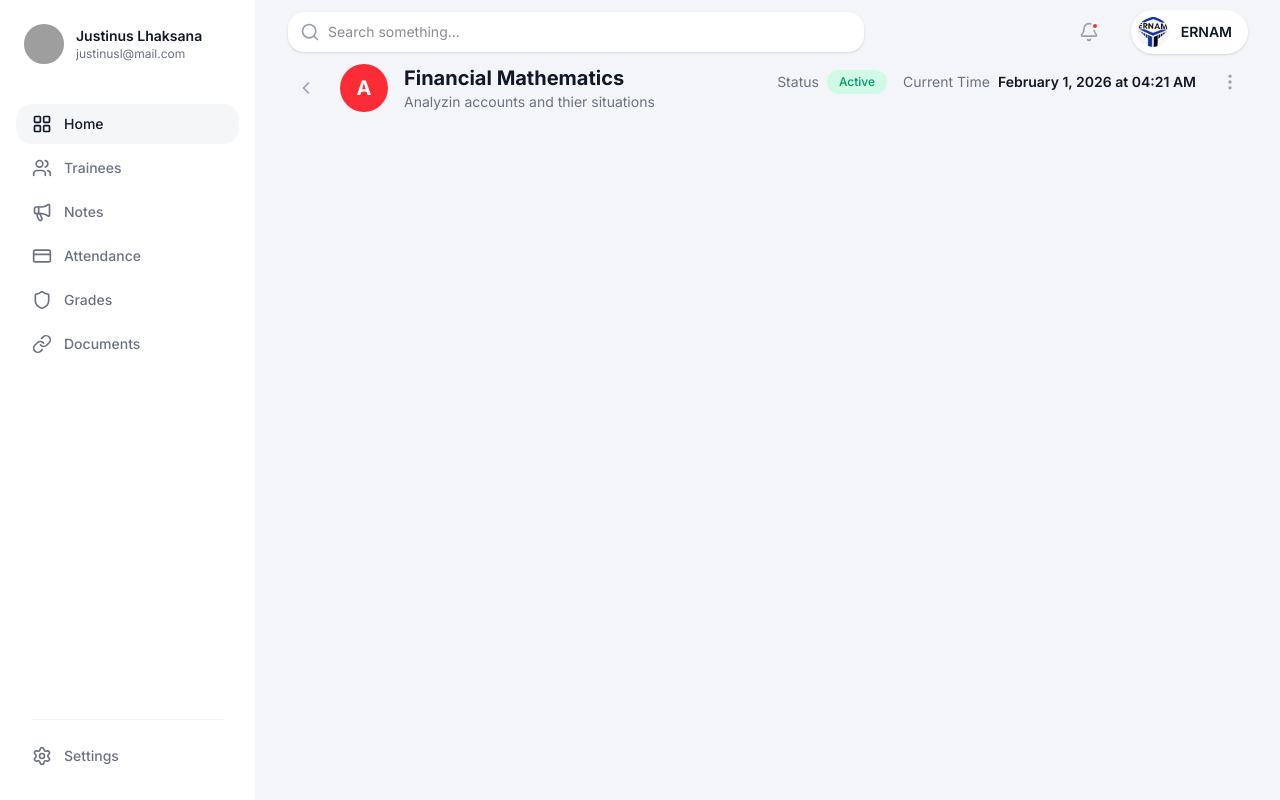
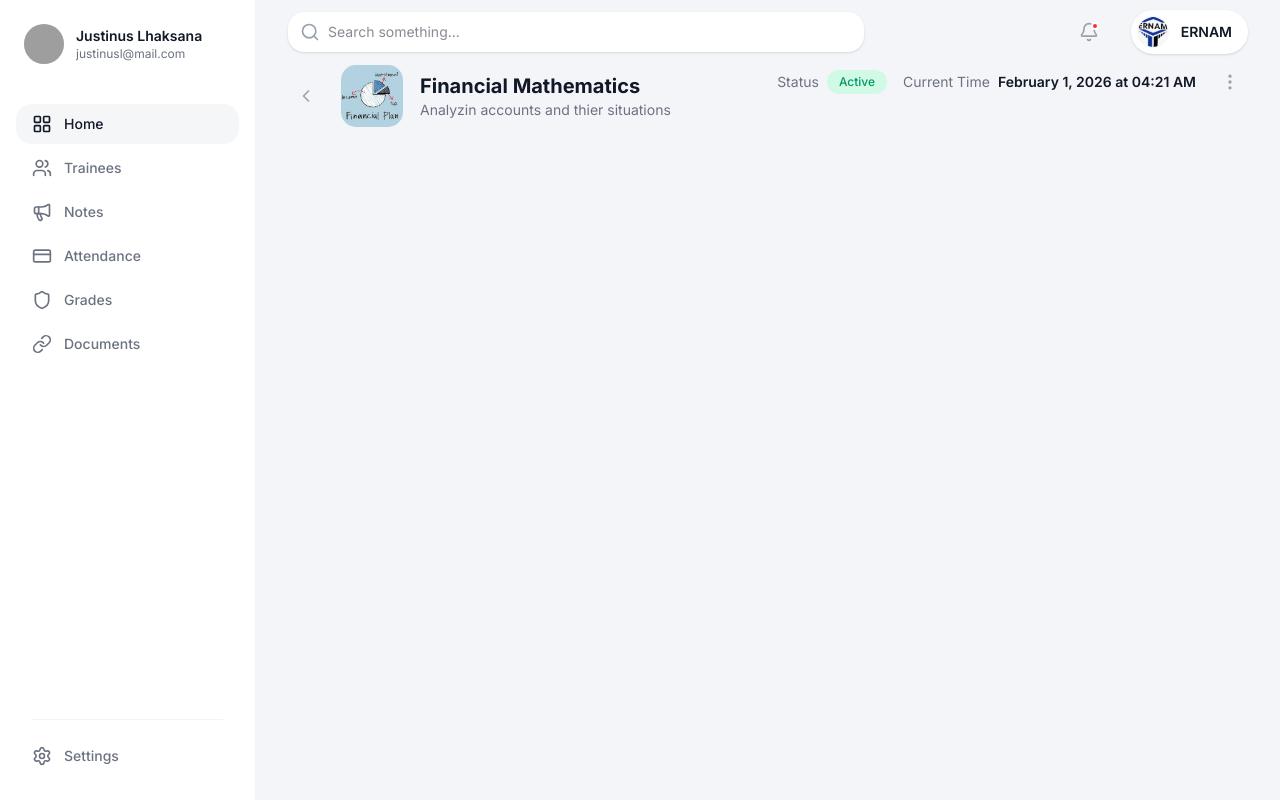
Before and after one commit to aristide12005/System, a Next.js app: page / in a window 1280 px wide. Built offline with nearby package versions, Linux system fonts and the light colour scheme; grey boxes are pictures that could not be loaded.

Commit message:
Refactor: replace header icon with financial plan banner

```diff
--- a/src/components/DashboardHeader.tsx
+++ b/src/components/DashboardHeader.tsx
@@ -35,8 +35,8 @@ export function DashboardHeader() {
                 <button className="p-2 hover:bg-gray-100 rounded-full transition-colors">
                     <ChevronLeft className="w-5 h-5 text-gray-400" />
                 </button>
-                <div className="w-12 h-12 rounded-full bg-red-500 flex items-center justify-center text-white text-xl font-bold">
-                    A
+                <div className="w-16 h-16 rounded-xl overflow-hidden flex items-center justify-center bg-white border border-gray-100">
+                    <img src="/financial-plan-banner.png" alt="Financial Plan" className="w-full h-full object-cover" />
                 </div>
                 <div>
                     <h1 className="text-xl font-bold text-text-primary">Financial Mathematics</h1>
```
Also changed, not shown: public/financial-plan-banner.png (added).
